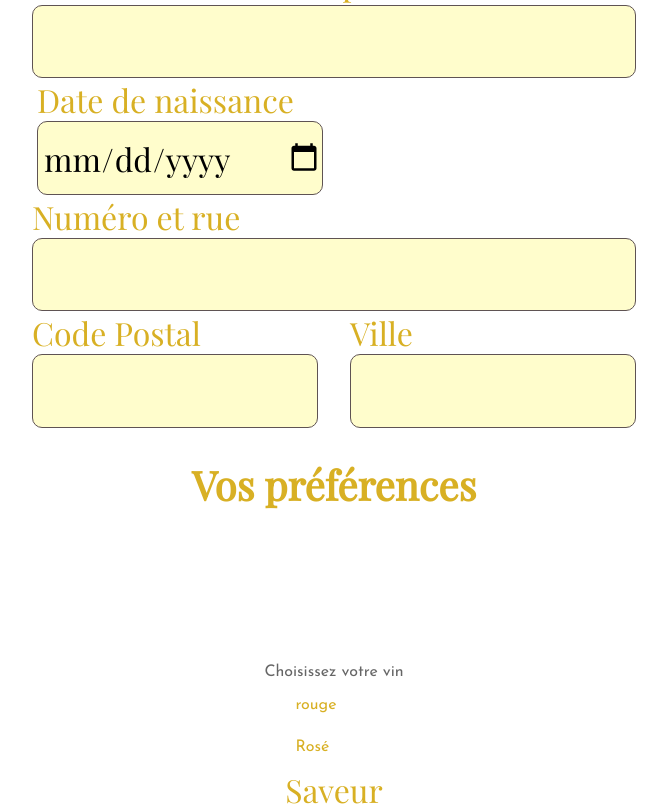
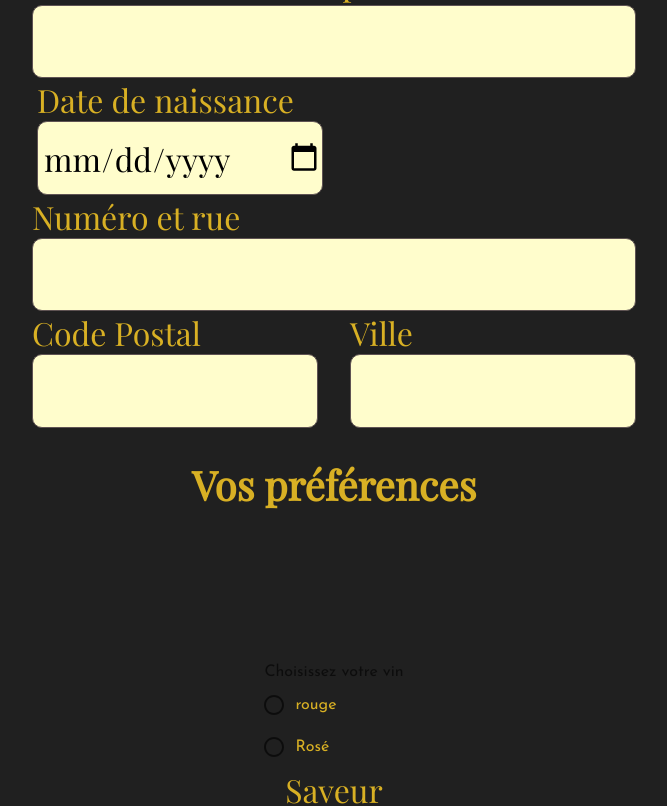
Before and after one commit to WildCodeSchool/2023-02-JS-FT-Lyon-P3-InnoVin, a React (Vite) app in the folder frontend/: page /register in a window 1280 px wide. Shown: the part 558-1364 px from the top of the page, without its empty margins (306-973 px from the left). Built offline with nearby package versions, Linux system fonts and the light colour scheme.

Commit message:
update_package.json+svg

```diff
--- a/frontend/package.json
+++ b/frontend/package.json
@@ -11,6 +11,7 @@
     "@emotion/styled": "^11.11.0",
     "@mui/material": "^5.13.5",
     "formik": "^2.4.2",
+    "@mui/system": "^5.13.5",
     "prop-types": "^15.8.1",
     "react": "^18.2.0",
     "react-dom": "^18.2.0",
--- a/frontend/src/pages/Inscription.module.css
+++ b/frontend/src/pages/Inscription.module.css
@@ -1,7 +1,6 @@
 * {
   margin: 0;
   padding: 0;
-  background-color: white;
 }
 
 h1 {
```
Also changed, not shown: frontend/src/assets/favicon.svg (added), frontend/src/assets/logo.svg (added).
